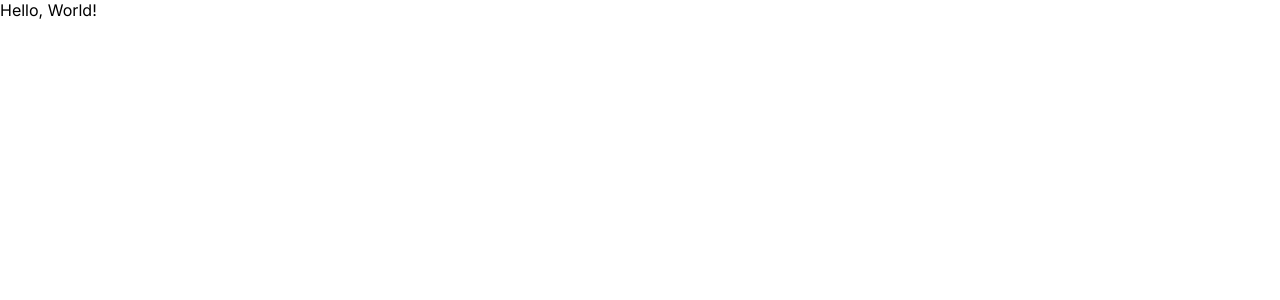
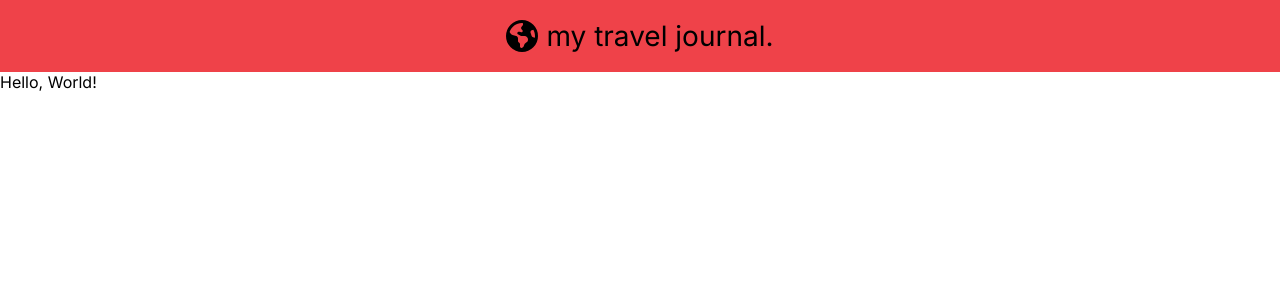
Before and after one commit to TSinha2/travel-journal, a React (Vite) app: page / in a window 1280 px wide. Shown: the top 300 px of the page. Built offline with nearby package versions, Linux system fonts and the light colour scheme.

Commit message:
App.jsx: Import and use Navbar

```diff
--- a/src/App.jsx
+++ b/src/App.jsx
@@ -2,10 +2,12 @@ import { useState } from 'react'
 import reactLogo from './assets/react.svg'
 import viteLogo from '/vite.svg'
 import './App.css'
+import Navbar from './components/Navbar.jsx'
 
 function App() {
   return (
     <>
+      <Navbar/>
       Hello, World!
     </>
   )
```
